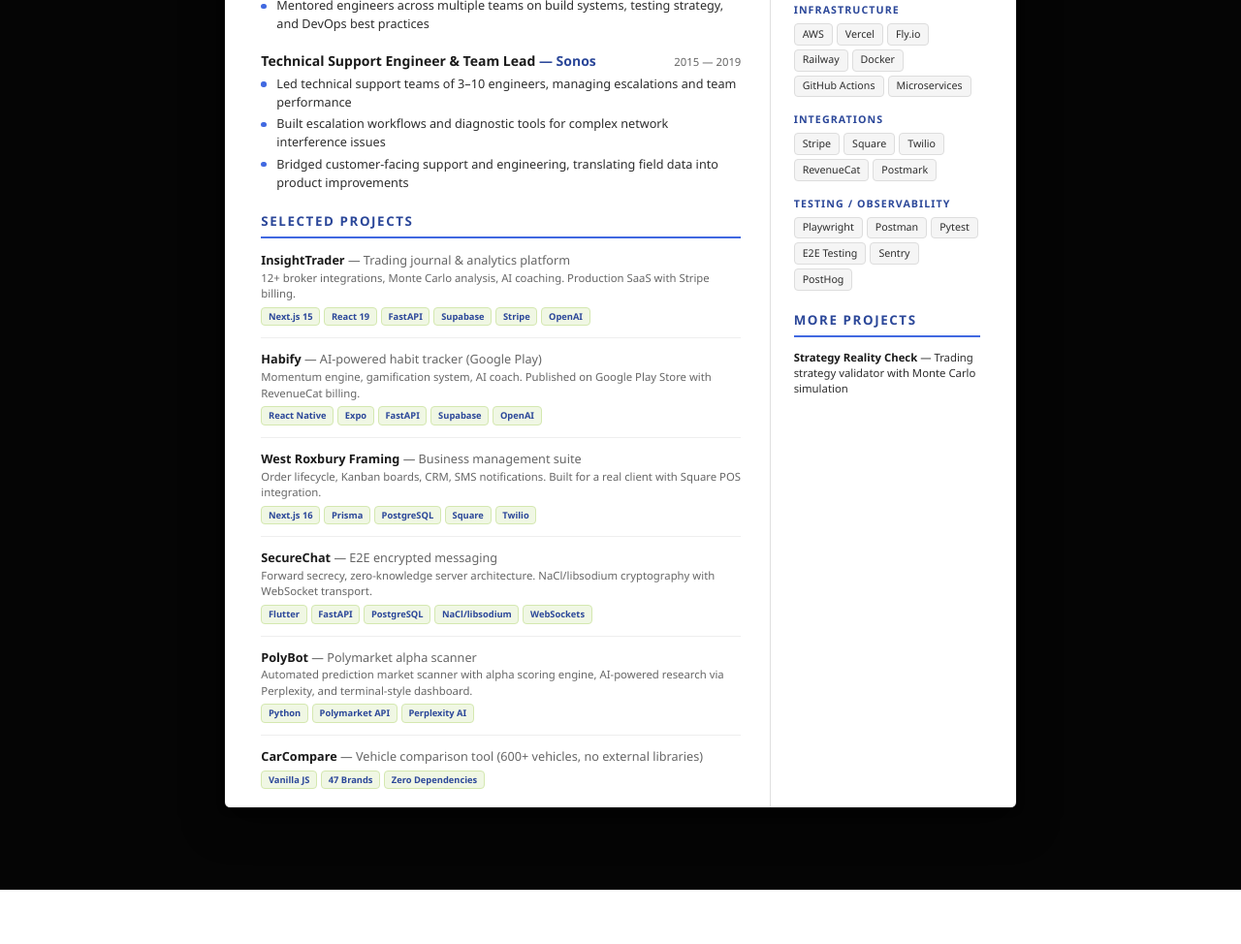
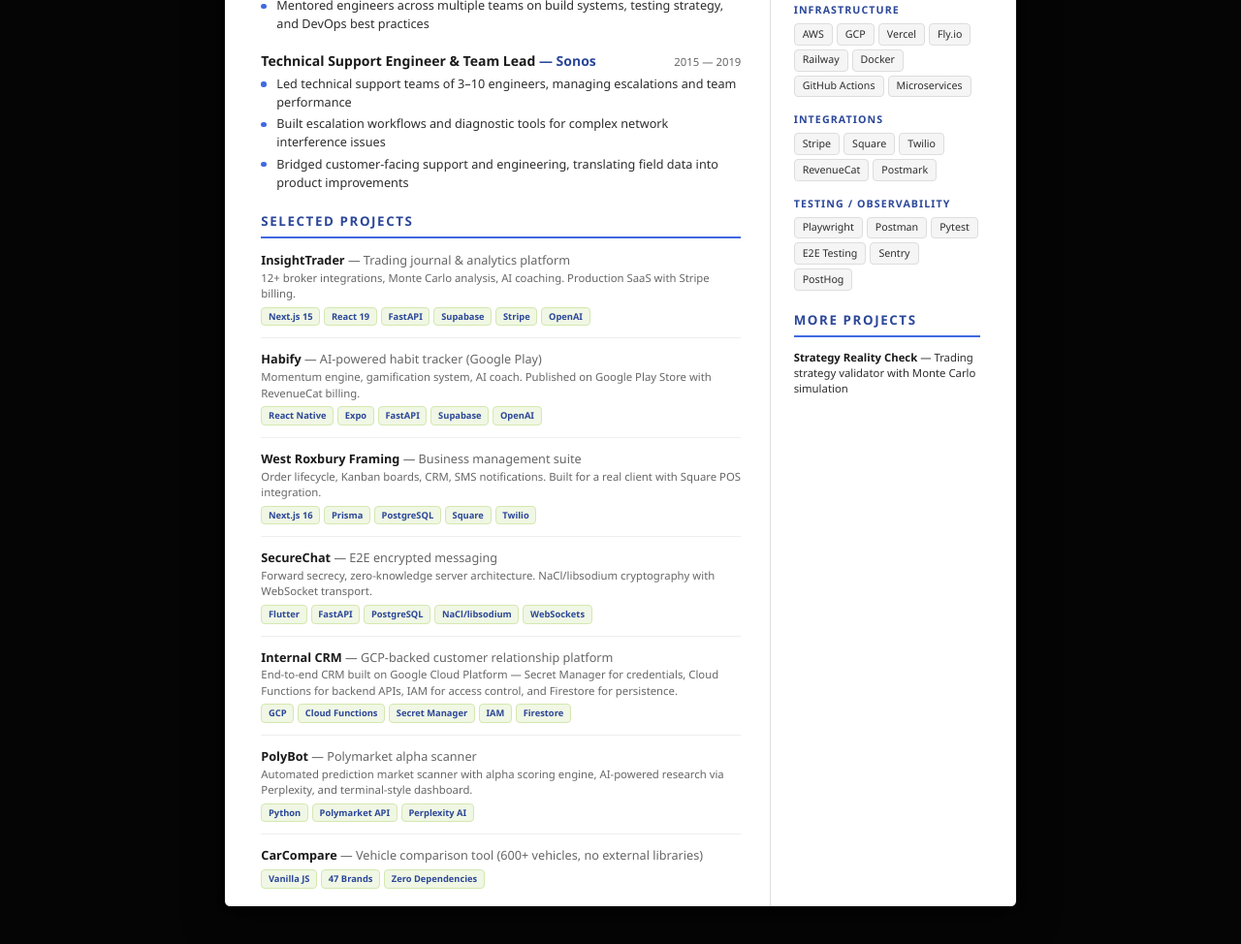
Before and after one commit to MattDevOps/resumeforisrael, a website: page resume.html in a window 1280 px wide. Shown: the part 982-1956 px from the top of the page at 97% size. Before the commit the page ends 1900 px from the top, so only its background shows below. Drawn offline with Linux system fonts and the light colour scheme.

Commit message:
updated res

```diff
--- a/resume.html
+++ b/resume.html
@@ -736,6 +736,18 @@ a:hover { text-decoration: underline; }
           </div>
 
           <div class="project-item">
+            <div class="project-name">Internal CRM <span class="project-dash">&mdash; GCP-backed customer relationship platform</span></div>
+            <div class="project-desc">End-to-end CRM built on Google Cloud Platform &mdash; Secret Manager for credentials, Cloud Functions for backend APIs, IAM for access control, and Firestore for persistence.</div>
+            <div class="project-tech">
+              <span class="tech-tag">GCP</span>
+              <span class="tech-tag">Cloud Functions</span>
+              <span class="tech-tag">Secret Manager</span>
+              <span class="tech-tag">IAM</span>
+              <span class="tech-tag">Firestore</span>
+            </div>
+          </div>
+
+          <div class="project-item">
             <div class="project-name">PolyBot <span class="project-dash">&mdash; Polymarket alpha scanner</span></div>
             <div class="project-desc">Automated prediction market scanner with alpha scoring engine, AI-powered research via Perplexity, and terminal-style dashboard.</div>
             <div class="project-tech">
@@ -843,6 +855,7 @@ a:hover { text-decoration: underline; }
             <div class="skill-label">Infrastructure</div>
             <div class="skill-list">
               <span class="skill-tag">AWS</span>
+              <span class="skill-tag">GCP</span>
               <span class="skill-tag">Vercel</span>
               <span class="skill-tag">Fly.io</span>
               <span class="skill-tag">Railway</span>
```
